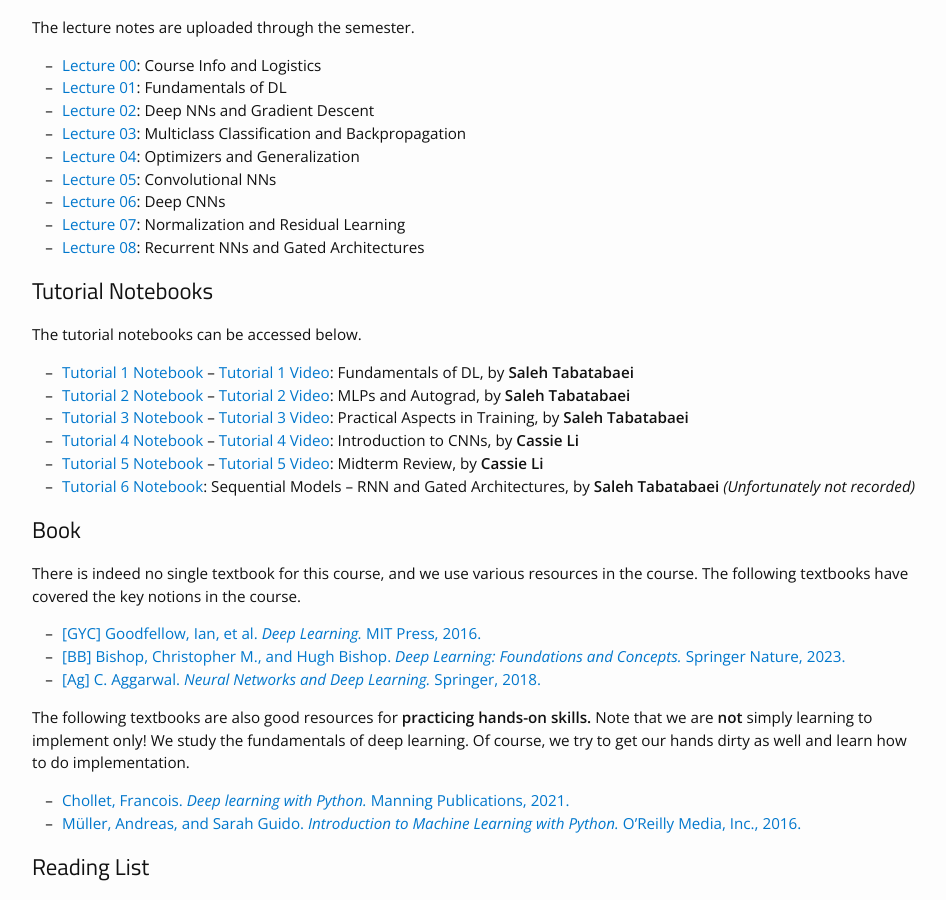
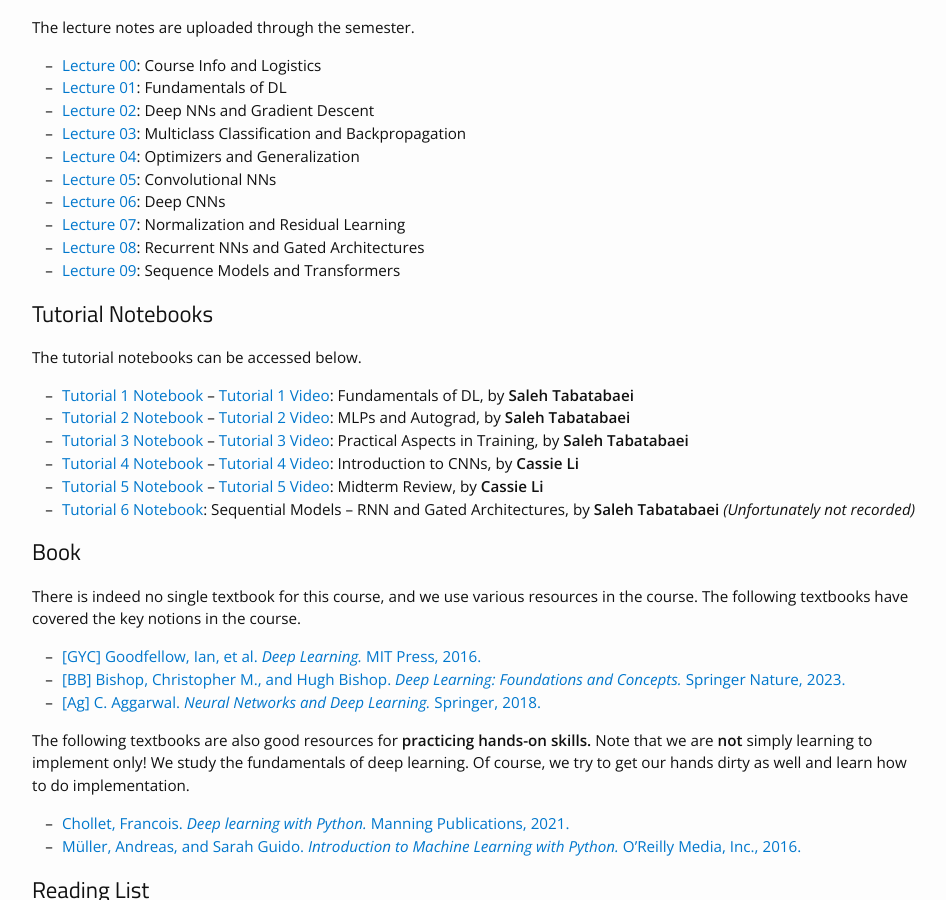
Before and after one commit to bereyhi-courses/dl-utoronto, a Jekyll site: the page built from materials.md, in a window 1280 px wide and 900 px high, scrolled down 372 px. Shown: the whole window, without its empty margins (163-1109 px from the left). Built offline with Jekyll 4.4.1, drawn with Linux system fonts in a browser that asks for light colours; nearby versions of some CDN libraries.

Commit message:
L9 added

```diff
--- a/materials.md
+++ b/materials.md
@@ -16,6 +16,7 @@ The lecture notes are uploaded through the semester.
 * [Lecture 06]({{site.baseurl}}/assets/Notes/L06_handout.pdf): Deep CNNs
 * [Lecture 07]({{site.baseurl}}/assets/Notes/L07_handout.pdf): Normalization and Residual Learning
 * [Lecture 08]({{site.baseurl}}/assets/Notes/L08_handout.pdf): Recurrent NNs and Gated Architectures
+* [Lecture 09]({{site.baseurl}}/assets/Notes/L09_handout.pdf): Sequence Models and Transformers
 
 <!-- ### Chapter 1: Fundamentals of Deep Learning
 * [Section 1]({{site.baseurl}}/assets/Notes/CH1/CH1_Sec1.pdf): Motivation to Learn DL
```
Also changed, not shown: 3 other files.
